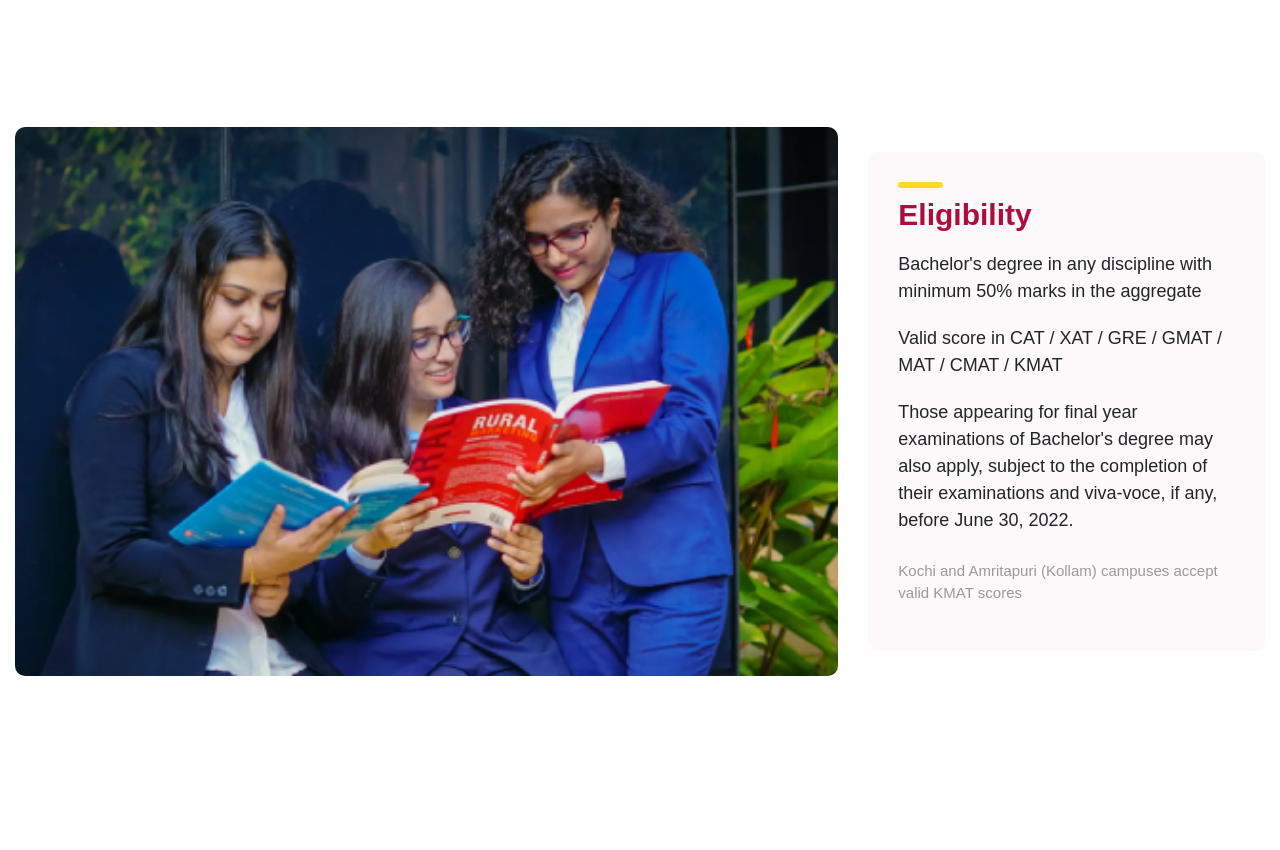
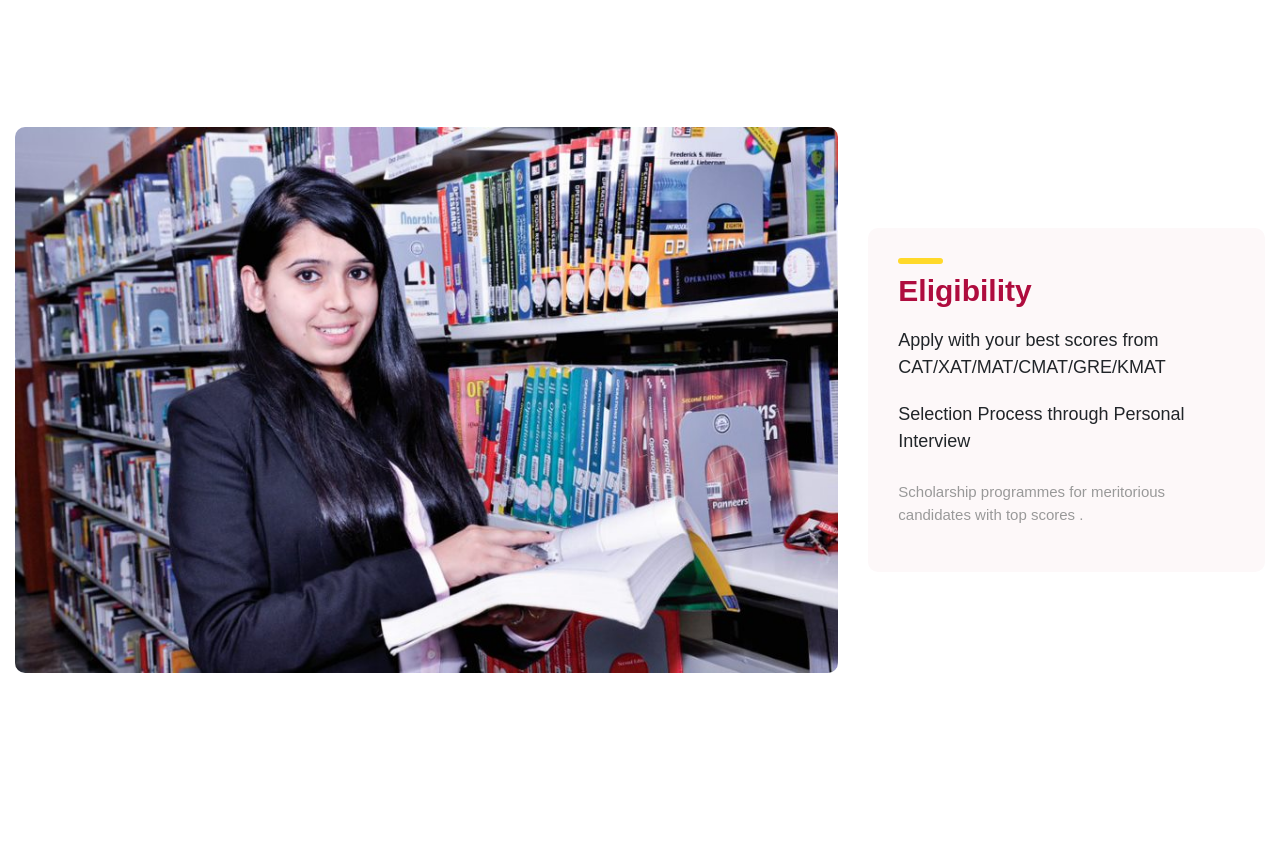
Before and after one commit to ajaythekkiniyil/campaign-mba-page, a plain HTML site: page index.html in a window 1280 px wide. Shown: the part 1780-2630 px from the top of the page. Drawn offline with Linux system fonts and the light colour scheme; a script that the page names is missing; a web font is replaced by a local one.

Commit message:
3rd commit

```diff
--- a/index.html
+++ b/index.html
@@ -2442,18 +2442,16 @@
       <div class="container">
          <div class="row">
             <div class="col-lg-8">
-               <img src="img/about.webp">
+               <img src="img/mba-eligibility.jpg">
             </div>
             <div class="col-lg-4 text_box">
                <div class="premium">
                   <h3>Eligibility</h3>
                   <ul>
-                     <li>Bachelor's degree in any discipline with minimum 50% marks in the aggregate</li>
-                     <li>Valid score in CAT / XAT / GRE / GMAT / MAT / CMAT / KMAT</li>
-                     <li>Those appearing for final year examinations of Bachelor's degree may also apply, subject to the
-                        completion of their examinations and viva-voce, if any, before June 30, 2022.</li>
+                     <li>Apply with your best scores from CAT/XAT/MAT/CMAT/GRE/KMAT</li>
+                     <li>Selection Process through Personal Interview</li>
                   </ul>
-                  <p class="info">Kochi and Amritapuri (Kollam) campuses accept valid KMAT scores</p>
+                  <p class="info">Scholarship programmes for meritorious candidates with top scores .</p>
                </div>
             </div>
          </div>
```
Also changed, not shown: img/mba-eligibility.jpg (added).
